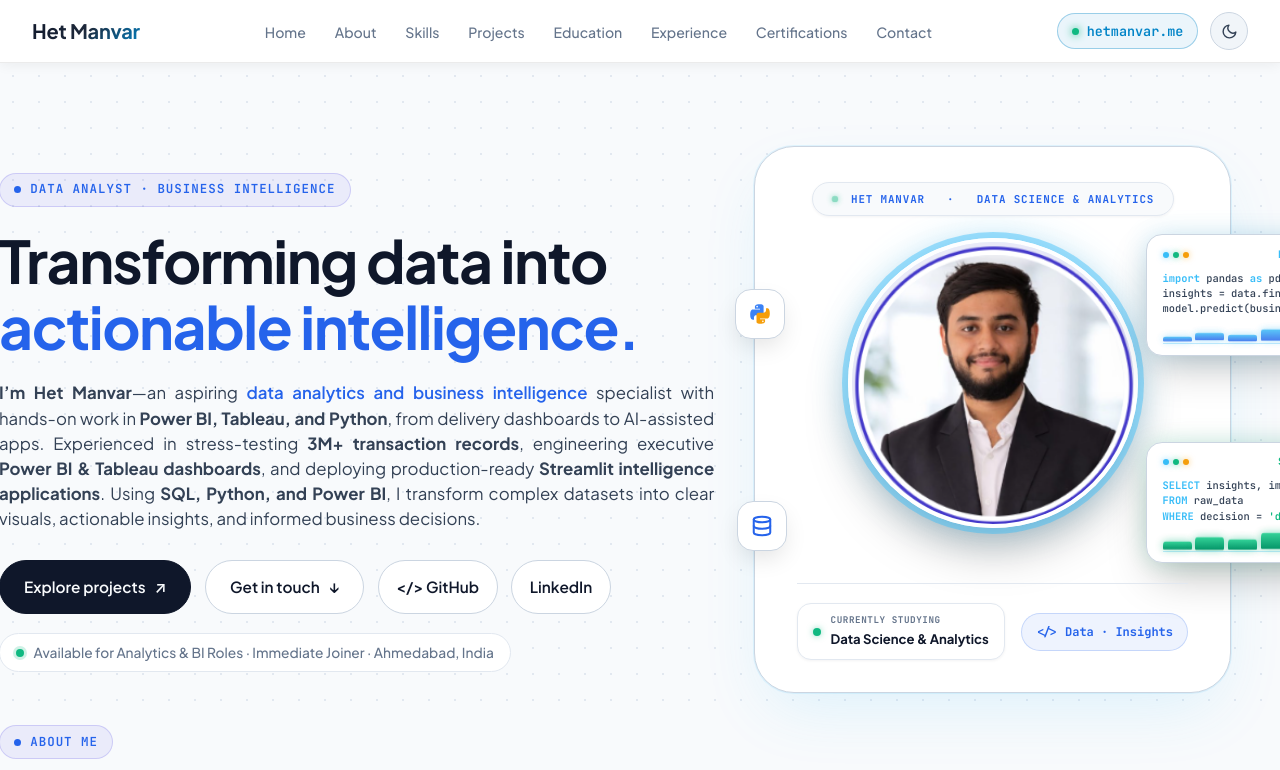
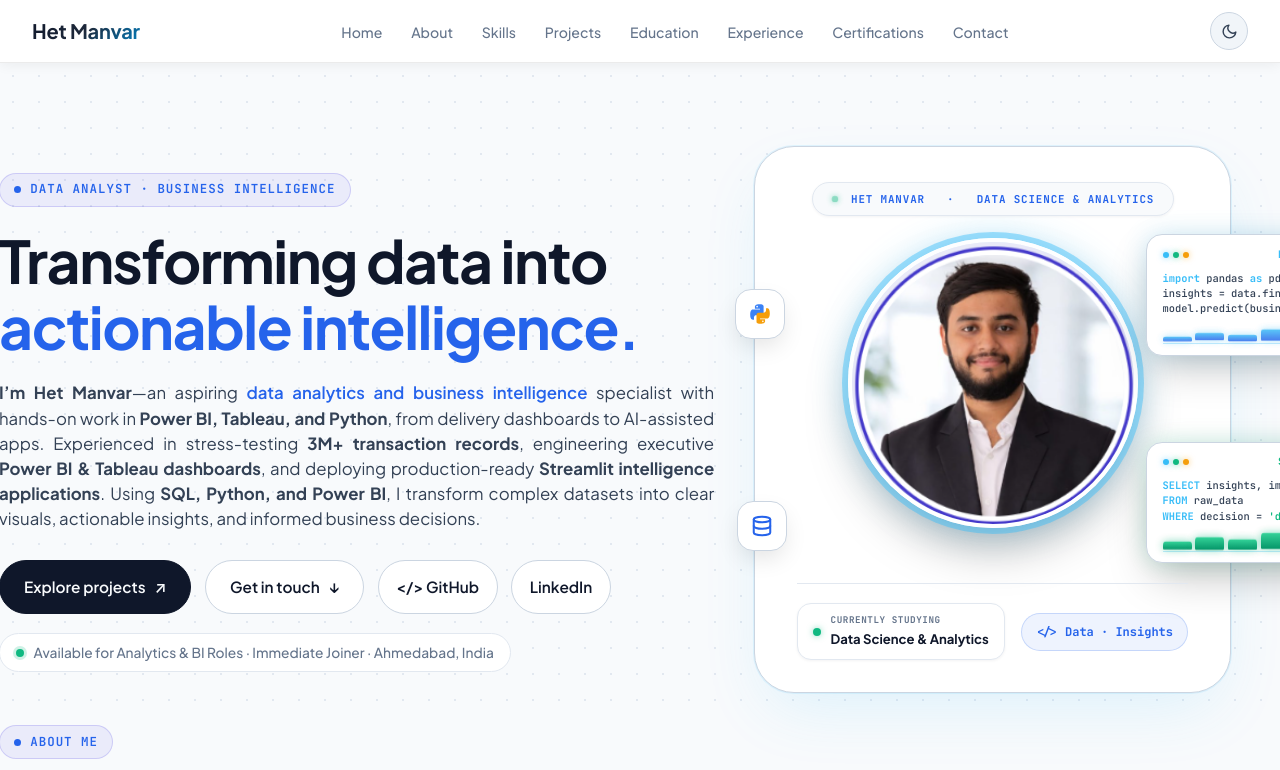
Before and after one commit to HetManvar01/HetManvar01.github.io, a plain HTML site: page index.html in a window 1280 px wide. Shown: the top 770 px of the page. Drawn offline with Linux system fonts and the light colour scheme; a web font is replaced by a local one.

Commit message:
Remove hetmanvar.me link from navbar to keep github.io completely standalone

```diff
--- a/index.html
+++ b/index.html
@@ -44,11 +44,6 @@
       </ul>
 
       <div class="nav-actions">
-        <!-- hetmanvar.me Domain Badge (Replacing the 3 buttons: Download CV, </>, Briefcase) -->
-        <a href="https://hetmanvar.me" class="nav-domain-badge" aria-label="Personal Domain">
-          <span class="domain-dot"></span>
-          <span>hetmanvar.me</span>
-        </a>
 
         <!-- Theme Toggle -->
         <button id="theme-toggle" class="btn-icon btn-theme" type="button" aria-label="Toggle dark/light theme">
@@ -72,7 +67,6 @@
       <a href="#trajectory">Experience</a>
       <a href="#trajectory">Certifications</a>
       <a href="#contact">Contact</a>
-      <a href="https://hetmanvar.me" target="_blank" rel="noopener noreferrer">hetmanvar.me ↗</a>
       <a href="https://github.com/HetManvar01" target="_blank" rel="noopener noreferrer">GitHub Profile ↗</a>
       <a href="https://www.linkedin.com/in/het-manvar-47617b278" target="_blank" rel="noopener noreferrer">LinkedIn Profile ↗</a>
     </div>
```
